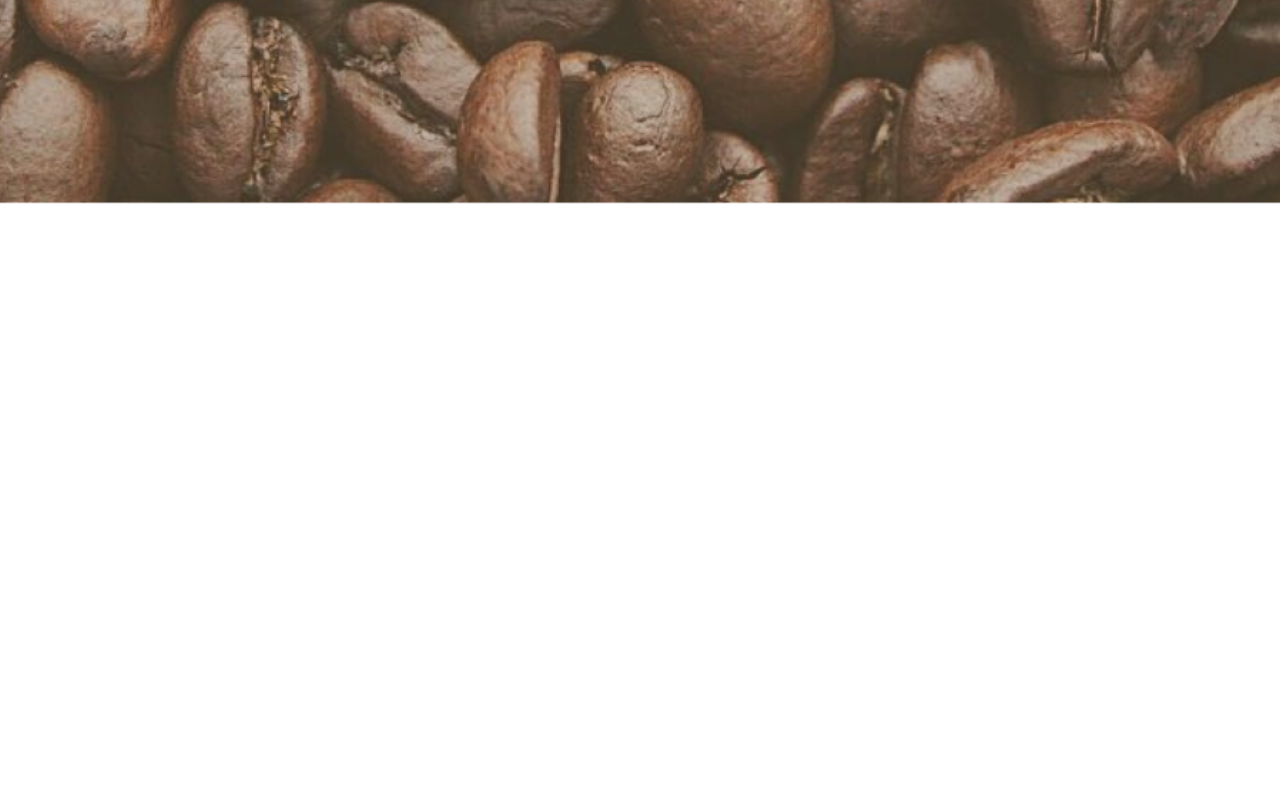
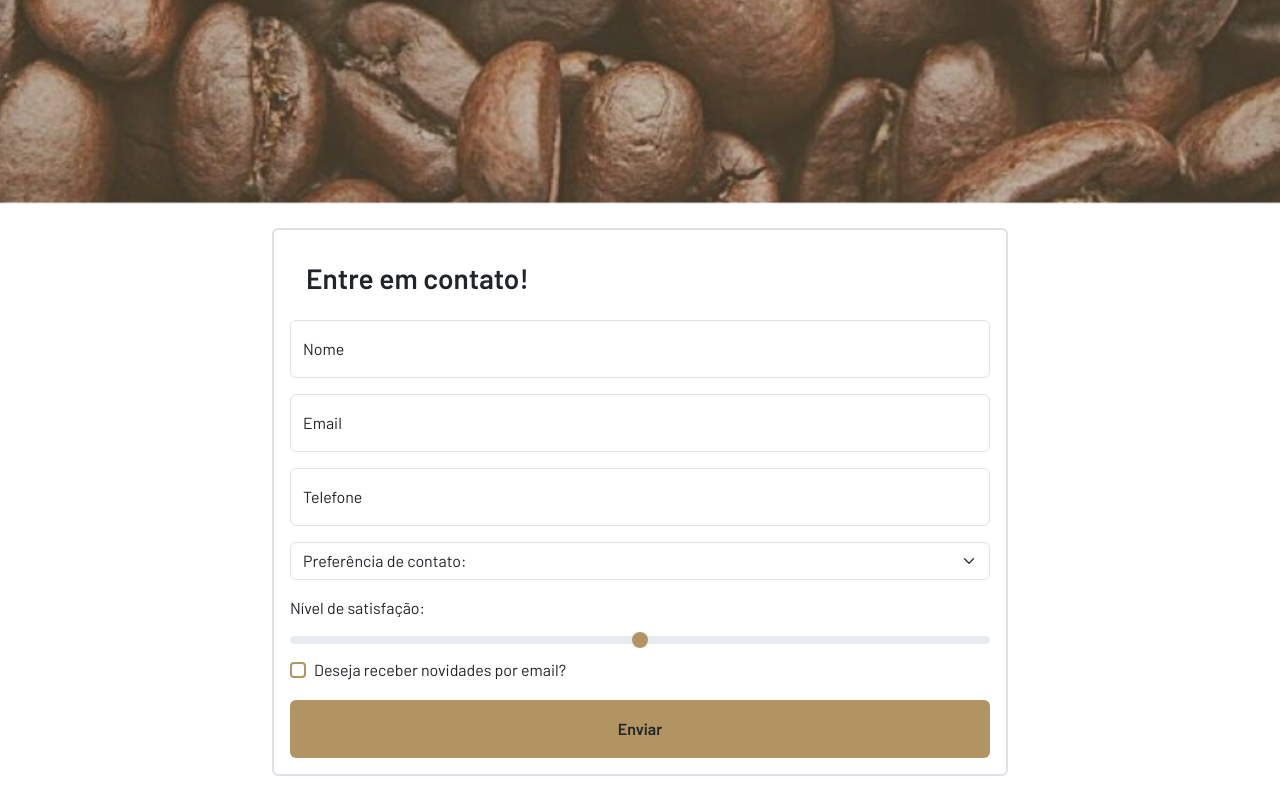
Before and after one commit to jonathasoficial/Serenatto, a plain HTML site: page index.html in a window 1280 px wide. Shown: the part 3638-4438 px from the top of the page. Before the commit the page ends 4000 px from the top, so only its background shows below. Drawn offline with nearby package versions, Linux system fonts and the light colour scheme.

Commit message:
criação do formulario

```diff
--- a/index.html
+++ b/index.html
@@ -1,6 +1,7 @@
 <!DOCTYPE html>
 <!DOCTYPE html>
 <html lang="pt-br">
+
 <head>
     <meta charset="UTF-8">
     <meta http-equiv="X-UA-Compatible" content="IE=edge">
@@ -9,26 +10,31 @@
     <link rel="shortcut icon" href="./assets/favicon.png" type="image/x-icon">
     <title>Serenatto</title>
     <link href="https://cdn.jsdelivr.net/npm/bootstrap@5.3.0-alpha2/dist/css/bootstrap.min.css" rel="stylesheet"
-    integrity="sha384-aFq/bzH65dt+w6FI2ooMVUpc+21e0SRygnTpmBvdBgSdnuTN7QbdgL+OapgHtvPp"
-    crossorigin="anonymous">
+        integrity="sha384-aFq/bzH65dt+w6FI2ooMVUpc+21e0SRygnTpmBvdBgSdnuTN7QbdgL+OapgHtvPp" crossorigin="anonymous">
     <link rel="stylesheet" href="https://cdn.jsdelivr.net/npm/bootstrap-icons@1.10.4/font/bootstrap-icons.css">
     <link rel="stylesheet" href="./styles.css">
     <link rel="preconnect" href="https://fonts.googleapis.com">
     <link rel="preconnect" href="https://fonts.gstatic.com" crossorigin>
-    <link href="https://fonts.googleapis.com/css2?family=Barlow+Condensed:wght@700&family=Barlow:wght@400;600&display=swap" rel="stylesheet">
+    <link
+        href="https://fonts.googleapis.com/css2?family=Barlow+Condensed:wght@700&family=Barlow:wght@400;600&display=swap"
+        rel="stylesheet">
 </head>
+
 <body>
 
     <header>
         <nav class="navbar-expand-lg navbar bg-body-tertiary fixed-top">
             <div class="container-fluid">
                 <a class="navbar-brand" href="#"><img src="./assets/logo.png" alt="Logo da cafeteria Sereneatto"></a>
-        <button class="navbar-toggler" type="button" data-bs-toggle="offcanvas" data-bs-target="#offcanvasNavbar" aria-controls="offcanvasNavbar" aria-label="Toggle navigation">
+                <button class="navbar-toggler" type="button" data-bs-toggle="offcanvas"
+                    data-bs-target="#offcanvasNavbar" aria-controls="offcanvasNavbar" aria-label="Toggle navigation">
                     <span class="navbar-toggler-icon"></span>
                 </button>
-        <div class="offcanvas offcanvas-end" tabindex="-1" id="offcanvasNavbar" aria-labelledby="offcanvasNavbarLabel">
+                <div class="offcanvas offcanvas-end" tabindex="-1" id="offcanvasNavbar"
+                    aria-labelledby="offcanvasNavbarLabel">
                     <div class="offcanvas-header">
-            <h5 class="offcanvas-title" id="offcanvasNavbarLabel"><img src="./assets/logo-mobile.png" alt="Logo da cafeteria Serenatto"></h5>
+                        <h5 class="offcanvas-title" id="offcanvasNavbarLabel"><img src="./assets/logo-mobile.png"
+                                alt="Logo da cafeteria Serenatto"></h5>
                         <button type="button" class="btn-close" data-bs-dismiss="offcanvas" aria-label="Close"></button>
                     </div>
                     <div class="offcanvas-body">
@@ -40,14 +46,17 @@
                                 <a class="nav-link" href="#">Sobre</a>
                             </li>
                             <li class="nav-item">
-                <a class="nav-link" href="#">Contato</a>
+                                <a class="nav-link" href="#contato">Contato</a>
                             </li>
                             <li class="nav-item">
                                 <a class="nav-link" href="#">
                                     <div class="form-check form-switch">
-                    <input class="form-check-input" type="checkbox" role="switch" id="flexSwitchCheckDefault">
-                    <label class="form-check-label" for="flexSwitchCheckDefault">Modo noturno</label>
-                  </div></a>
+                                        <input class="form-check-input" type="checkbox" role="switch"
+                                            id="flexSwitchCheckDefault">
+                                        <label class="form-check-label" for="flexSwitchCheckDefault">Modo
+                                            noturno</label>
+                                    </div>
+                                </a>
                             </li>
                     </div>
                 </div>
@@ -59,7 +68,8 @@
         <section class="banners banner-1 d-flex flex-column justify-content-center text-center">
             <div class="banners-titulo bg-body-secondary py-5">
                 <h2 class="fw-bold">Sua pausa para desfrutar a vida. </h2>
-          <p>Boas-vindas ao & Bistrô Serenatto! Um ambiente aconchegante e acolhedor para apreciar um bom café.</p>
+                <p>Boas-vindas ao & Bistrô Serenatto! Um ambiente aconchegante e acolhedor para apreciar um bom café.
+                </p>
             </div>
         </section>
 
@@ -76,12 +86,14 @@
                         <p class="card-text">Nosso bistrô oferece uma ampla variedade de cafés, smoothies, deliciosos
                             salgados e sobremesas. Uma excelente opção para quem busca um lugar tranquilo e
                             aconchegante.</p>
-              <a href="#" class="btn botao-padrao w-100 fw-bold" data-bs-toggle="offcanvas" data-bs-target="#canvas-1" aria-controls="offcanvasRight">Quero detalhes</a>
+                        <a href="#" class="btn botao-padrao w-100 fw-bold" data-bs-toggle="offcanvas"
+                            data-bs-target="#canvas-1" aria-controls="offcanvasRight">Quero detalhes</a>
                     </div>
                 </div>
 
                 <div class="card m-4" style="width: 20rem;">
-            <img src="./assets/buffet-card.png" class="card-img-top" alt="Mesa de buffet com alimentos diversos">
+                    <img src="./assets/buffet-card.png" class="card-img-top"
+                        alt="Mesa de buffet com alimentos diversos">
                     <div class="card-body">
                         <h5 class="card-title fw-bold">Buffet</h5>
                         <p class="card-text">Buffet e catering personalizado para eventos, produções e celebrações. Com
@@ -93,7 +105,8 @@
                 </div>
 
                 <div class="card m-4" style="width: 20rem;">
-            <img src="./assets/delivery-card.png" class="card-img-top" alt="Caixa aberta armazenando comidas diversas">
+                    <img src="./assets/delivery-card.png" class="card-img-top"
+                        alt="Caixa aberta armazenando comidas diversas">
                     <div class="card-body">
                         <h5 class="card-title fw-bold">Delivery</h5>
                         <p class="card-text">Para quem deseja desfrutar no conforto de casa, oferecemos delivery dos
@@ -179,7 +192,46 @@
 
         </section>
 
-      <section class="banners banner-3">
+        <section class="banners banner-3"></section>
+
+        <section class="py-4 container">
+            <div class="row">
+              <div class="col-10 col-xl-8 mx-auto">
+                <div class="border border-2 rounded p-3">
+                  <h3 class="fw-bold p-3">Entre em contato!</h3>
+                  <form id="contato">
+                    <div class="form-floating mb-3">
+                      <input type="text" class="form-control" id="floatingNome" placeholder="Nome">
+                      <label for="floatingNome">Nome</label>
+                    </div>
+                    <div class="form-floating mb-3">
+                      <input type="email" class="form-control" id="floatingEmail" placeholder="name@example.com">
+                      <label for="floatingEmail">Email</label>
+                    </div>
+                    <div class="form-floating mb-3">
+                      <input type="number" class="form-control" id="floatingTelefone" placeholder="Telefone">
+                      <label for="floatingTelefone">Telefone</label>
+                    </div>
+                    <select class="form-select mb-3" aria-label="Default select example">
+                      <option selected>Preferência de contato:</option>
+                      <option value="1">WhatsApp</option>
+                      <option value="2">Email</option>
+                      <option value="3">Ligação</option>
+                    </select>
+                    <label for="nivel-satisfacao" class="form-label">Nível de satisfação:</label>
+                    <input type="range" class="form-range input-range" id="nivel-satisfacao">
+                    <div class="form-check">
+                      <input class="form-check-input" type="checkbox" value="" id="flexCheckDefault">
+                      <label class="form-check-label" for="flexCheckDefault">
+                        Deseja receber novidades por email?
+                      </label>
+                    </div>
+                    <button type="button" class="btn botao-padrao w-100 fw-bold mt-3 py-3">Enviar</button>
+                  </form>
+                </div>
+              </div>
+            </div>
+
           </section>
 
     </main>
@@ -195,37 +247,43 @@
             <div class="accordion" id="accordionExample">
                 <div class="accordion-item">
                     <h2 class="accordion-header">
-              <button class="accordion-button botao-padrao" type="button" data-bs-toggle="collapse" data-bs-target="#collapseOne" aria-expanded="true" aria-controls="collapseOne">
+                        <button class="accordion-button botao-padrao" type="button" data-bs-toggle="collapse"
+                            data-bs-target="#collapseOne" aria-expanded="true" aria-controls="collapseOne">
                             Café
                         </button>
                     </h2>
                     <div id="collapseOne" class="accordion-collapse collapse show" data-bs-parent="#accordionExample">
                         <div class="accordion-body">
-                Temos um excelente espaço para alimentação e descanso, com a vitrine recheada de doces, salgados, cafés tradicionais e especiais para desfrutar seus melhores momentos.
+                            Temos um excelente espaço para alimentação e descanso, com a vitrine recheada de doces,
+                            salgados, cafés tradicionais e especiais para desfrutar seus melhores momentos.
                         </div>
                     </div>
                 </div>
                 <div class="accordion-item">
                     <h2 class="accordion-header">
-              <button class="accordion-button collapsed botao-padrao" type="button" data-bs-toggle="collapse" data-bs-target="#collapseTwo" aria-expanded="false" aria-controls="collapseTwo">
+                        <button class="accordion-button collapsed botao-padrao" type="button" data-bs-toggle="collapse"
+                            data-bs-target="#collapseTwo" aria-expanded="false" aria-controls="collapseTwo">
                             Bistrô
                         </button>
                     </h2>
                     <div id="collapseTwo" class="accordion-collapse collapse" data-bs-parent="#accordionExample">
                         <div class="accordion-body">
-                Além de cafés o dia todo, oferecemos refeições em horário de almoço (11 às 15h) com pratos deliciosos de bistrô!
+                            Além de cafés o dia todo, oferecemos refeições em horário de almoço (11 às 15h) com pratos
+                            deliciosos de bistrô!
                         </div>
                     </div>
                 </div>
                 <div class="accordion-item">
                     <h2 class="accordion-header">
-              <button class="accordion-button collapsed botao-padrao" type="button" data-bs-toggle="collapse" data-bs-target="#collapseThree" aria-expanded="false" aria-controls="collapseThree">
+                        <button class="accordion-button collapsed botao-padrao" type="button" data-bs-toggle="collapse"
+                            data-bs-target="#collapseThree" aria-expanded="false" aria-controls="collapseThree">
                             Coworking
                         </button>
                     </h2>
                     <div id="collapseThree" class="accordion-collapse collapse" data-bs-parent="#accordionExample">
                         <div class="accordion-body">
-                Temos espaço adequado para trabalho, com conexão de internet de alta velocidade e instalações confortáveis para reuniões.
+                            Temos espaço adequado para trabalho, com conexão de internet de alta velocidade e
+                            instalações confortáveis para reuniões.
                         </div>
                     </div>
                 </div>
@@ -292,7 +350,8 @@
                             Encomendas para Eventos
                         </button>
                     </h2>
-          <div id="accordionEncomendas" class="accordion-collapse collapse" data-bs-parent="#accordionExample">
+                    <div id="accordionEncomendas" class="accordion-collapse collapse"
+                        data-bs-parent="#accordionExample">
                         <div class="accordion-body">
                             Produzimos e entregamos os itens de café de nosso cardápio em grandes quantidades para seus
                             eventos! Basta entrar em contato e fazer a reserva com 72h de antecedência.
@@ -331,11 +390,17 @@
                 </div>
                 <div class="modal-body">
                     <img src="./assets/produtos-cafe-tradicional.png" class="w-100" alt="Xícara de café preto">
-          <p>O café Serenatto é conhecido por seus blends tradicionais e saborosos, que agradam aos amantes da bebida. Nossos grãos são cuidadosamente selecionados e torrados para produzir um aroma rico e sabor equilibrado.</p>
-          <p>Entre os cafés mais tradicionais da casa, destaca-se o "Café Serenatto", um blend exclusivo de grãos com notas de chocolate e caramelo. Outra opção popular é o "Café Italiano", um café expresso encorpado e intenso. Já o "Café Cappuccino" é uma escolha clássica para quem prefere uma bebida cremosa e suave.</p>
+                    <p>O café Serenatto é conhecido por seus blends tradicionais e saborosos, que agradam aos amantes da
+                        bebida. Nossos grãos são cuidadosamente selecionados e torrados para produzir um aroma rico e
+                        sabor equilibrado.</p>
+                    <p>Entre os cafés mais tradicionais da casa, destaca-se o "Café Serenatto", um blend exclusivo de
+                        grãos com notas de chocolate e caramelo. Outra opção popular é o "Café Italiano", um café
+                        expresso encorpado e intenso. Já o "Café Cappuccino" é uma escolha clássica para quem prefere
+                        uma bebida cremosa e suave.</p>
                 </div>
                 <div class="modal-footer mx-auto">
-          <button type="button" class="btn btn-secondary botao-padrao border-0" data-bs-dismiss="modal">Fechar janela</button>
+                    <button type="button" class="btn btn-secondary botao-padrao border-0" data-bs-dismiss="modal">Fechar
+                        janela</button>
                 </div>
             </div>
         </div>
@@ -363,7 +428,8 @@
                         refrescante e saborosa.</p>
                 </div>
                 <div class="modal-footer mx-auto">
-          <button type="button" class="btn btn-secondary botao-padrao border-0" data-bs-dismiss="modal">Fechar janela</button>
+                    <button type="button" class="btn btn-secondary botao-padrao border-0" data-bs-dismiss="modal">Fechar
+                        janela</button>
                 </div>
             </div>
         </div>
--- a/styles.css
+++ b/styles.css
@@ -51,3 +51,7 @@ body {
 .botao-padrao:hover {
     background-color: var(--marrom-escuro);
 }
+
+.input-range::-webkit-slider-thumb {
+    background-color: var(--marrom-claro);
+}
```
Lines whose indentation alone changed are shown as unchanged.
